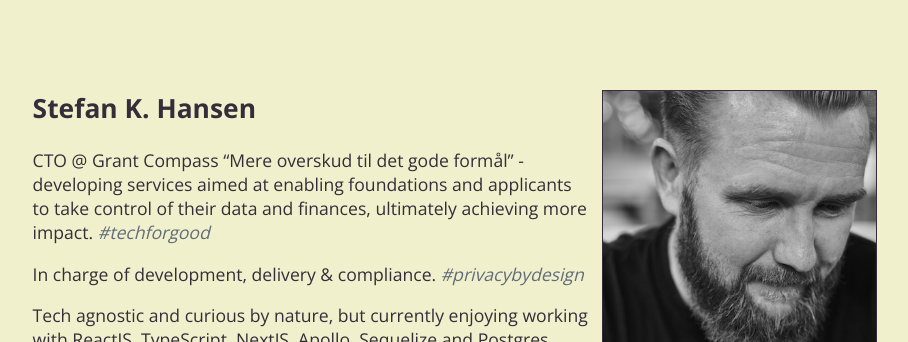
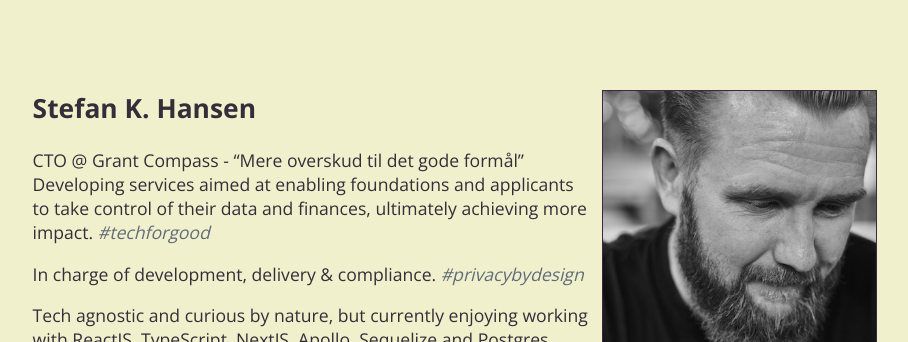
Before and after one commit to skhansen/skhansen.github.io, a Jekyll site: the page built from index.md, in a window 1280 px wide. Shown: the top 342 px of the page, without its empty margins (185-1093 px from the left). Built offline with Jekyll 4.4.1, drawn with Linux system fonts in a browser that asks for light colours; our own code applies the rules of GitHub Pages for plain Markdown files.

```diff
--- a/index.md
+++ b/index.md
@@ -3,7 +3,8 @@ title: SKHansen
 ---
 # Stefan K. Hansen
 
-CTO @ Grant Compass "Mere overskud til det gode formål" - developing services aimed at enabling foundations and applicants to take control of their data and finances, ultimately achieving more impact. *#techforgood*
+CTO @ Grant Compass - "Mere overskud til det gode formål"\
+Developing services aimed at enabling foundations and applicants to take control of their data and finances, ultimately achieving more impact. *#techforgood*
 
 In charge of development, delivery & compliance. *#privacybydesign*
 
```
